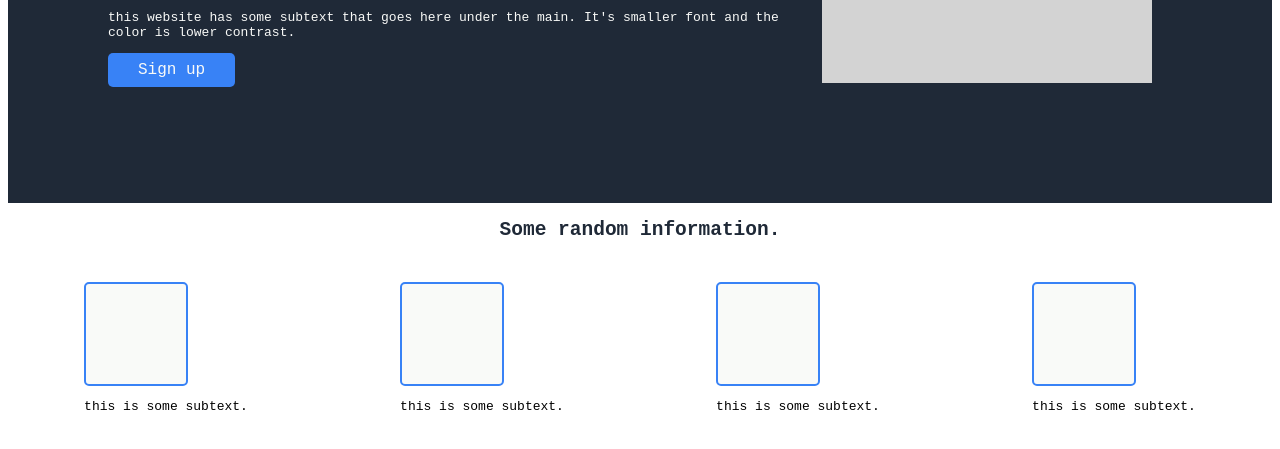
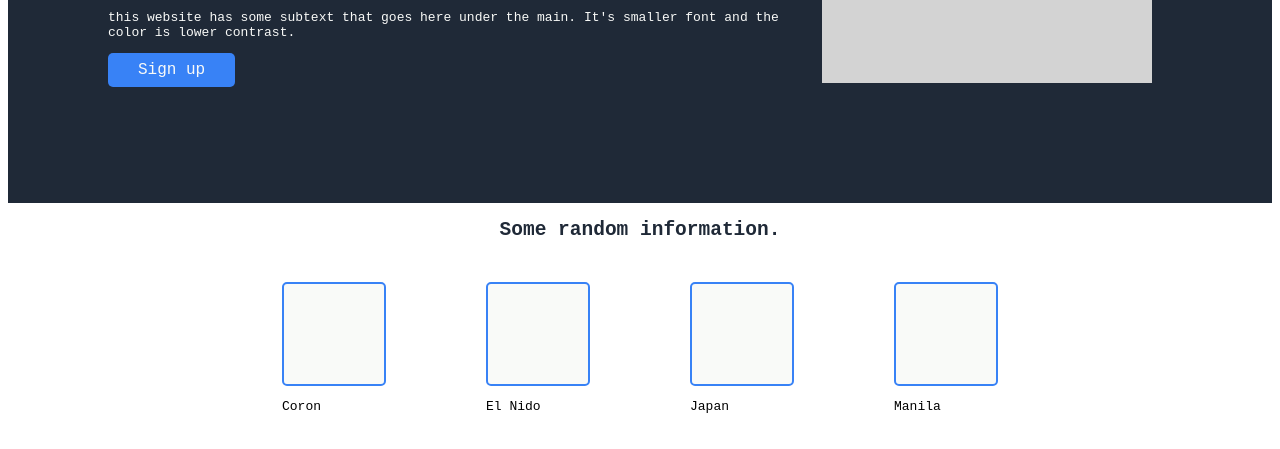
Before and after one commit to twan47/Landing-page, a plain HTML site: page index.html in a window 1280 px wide. Shown: the part 317-766 px from the top of the page. Drawn offline with Linux system fonts and the light colour scheme.

Commit message:
Well I got them lined up. However, this is driving me crazy so I will center the text at a later date when my knowledge is increased.

```diff
--- a/index.html
+++ b/index.html
@@ -42,19 +42,19 @@
     <div class="container-two">
             <div>
                 <div class="box"></div>
-                <p>this is some subtext.</p>
+                <p>Coron</p>
             </div>
             <div>
                 <div class="box"></div>
-                <p>this is some subtext.</p>
+                <p>El Nido</p>
             </div>
             <div>
                 <div class="box"></div>
-                <p>this is some subtext.</p>
+                <p>Japan</p>
             </div>
             <div>
                 <div class="box"></div>
-                <p>this is some subtext.</p>
+                <p>Manila</p>
             </div>
     </div>
 </body>
--- a/styles.css
+++ b/styles.css
@@ -91,9 +91,10 @@ h1 {
     display: flex;
     font-family: monospace;
     height:150px;
-    justify-content: space-around;
+    justify-content: center;
     flex-wrap: wrap;
     align-items:center;
+    gap: 100px;
 }
 
 .h2 {
@@ -114,6 +115,6 @@ h1 {
     border: 2px #3882f6 solid;
     border-radius: 5px;
     flex-wrap: wrap;
-    justify-items: center;
+    justify-content: center;
     margin-top: 25px;
 }
```
